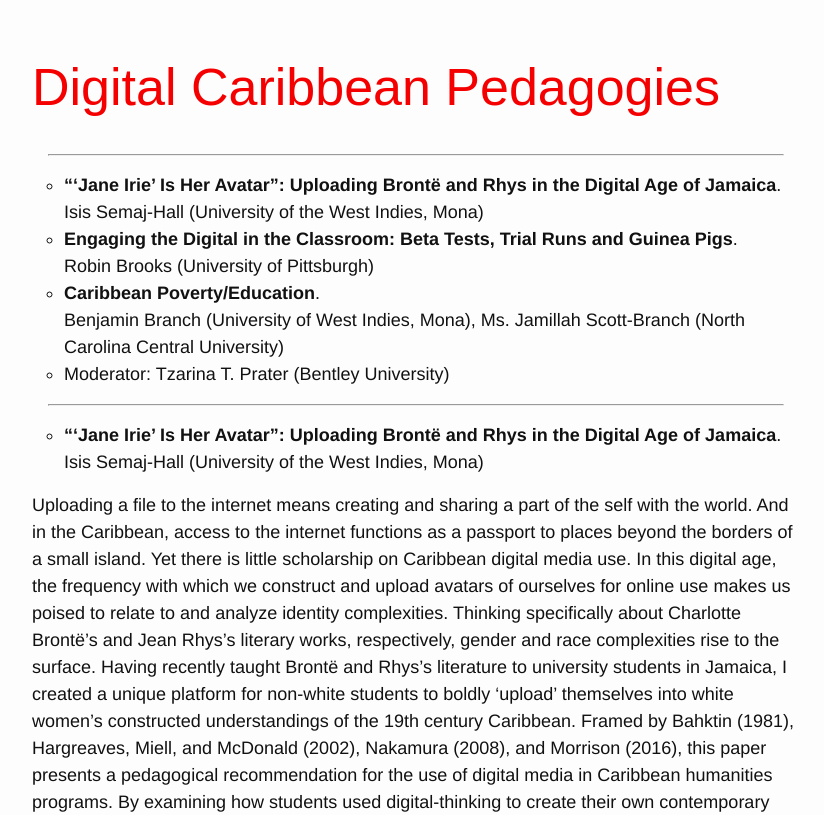
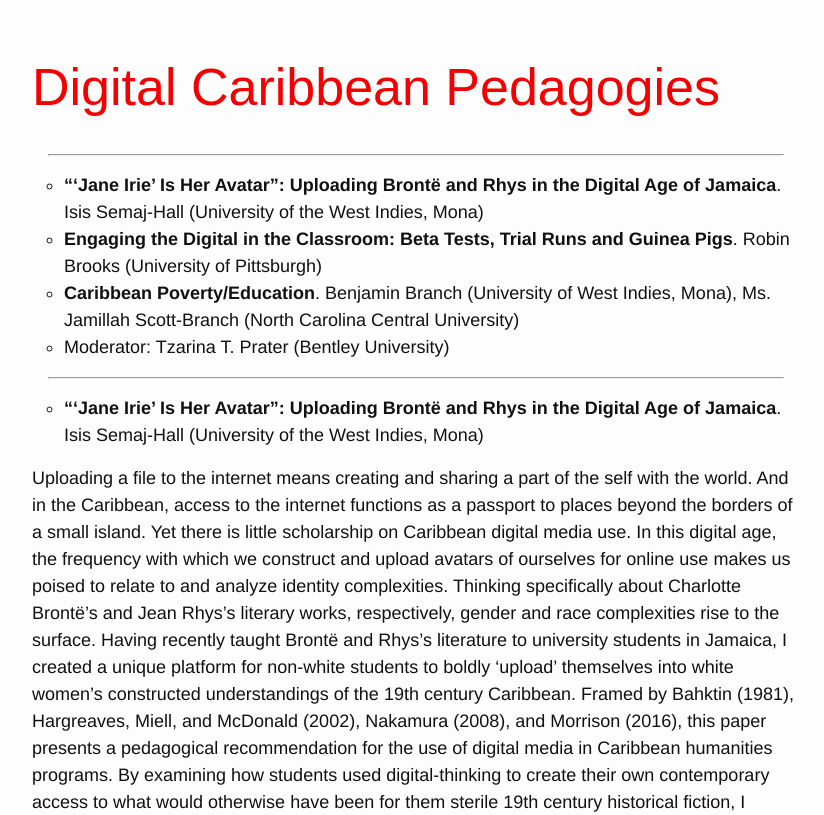
Before and after one commit to kbjosephs/sxcd5-dev, a Jekyll site: the page built from _program/session03.md, in a window 1280 px wide and 900 px high, scrolled down 419 px, cut to the strip 85-900 px from the top of the window. Shown: the whole strip, without its empty margins (224-1048 px from the left). Built offline with Jekyll 4.4.1, drawn with Linux system fonts in a browser that asks for light colours.

```diff
--- a/_program/session03.md
+++ b/_program/session03.md
@@ -9,11 +9,11 @@ slot: "1:45-3PM"
 
 ---
 
-- **“‘Jane Irie’ Is Her Avatar”: Uploading Brontë and Rhys in the Digital Age of Jamaica**.\\
+- **“‘Jane Irie’ Is Her Avatar”: Uploading Brontë and Rhys in the Digital Age of Jamaica**.
 Isis Semaj-Hall (University of the West Indies, Mona)
-- **Engaging the Digital in the Classroom: Beta Tests, Trial Runs and Guinea Pigs**.\\
+- **Engaging the Digital in the Classroom: Beta Tests, Trial Runs and Guinea Pigs**.
 Robin Brooks (University of Pittsburgh)
-- **Caribbean Poverty/Education**.\\
+- **Caribbean Poverty/Education**.
 Benjamin Branch (University of West Indies, Mona), Ms. Jamillah Scott-Branch (North Carolina Central University)
 - Moderator: Tzarina T. Prater (Bentley University)
 
```
